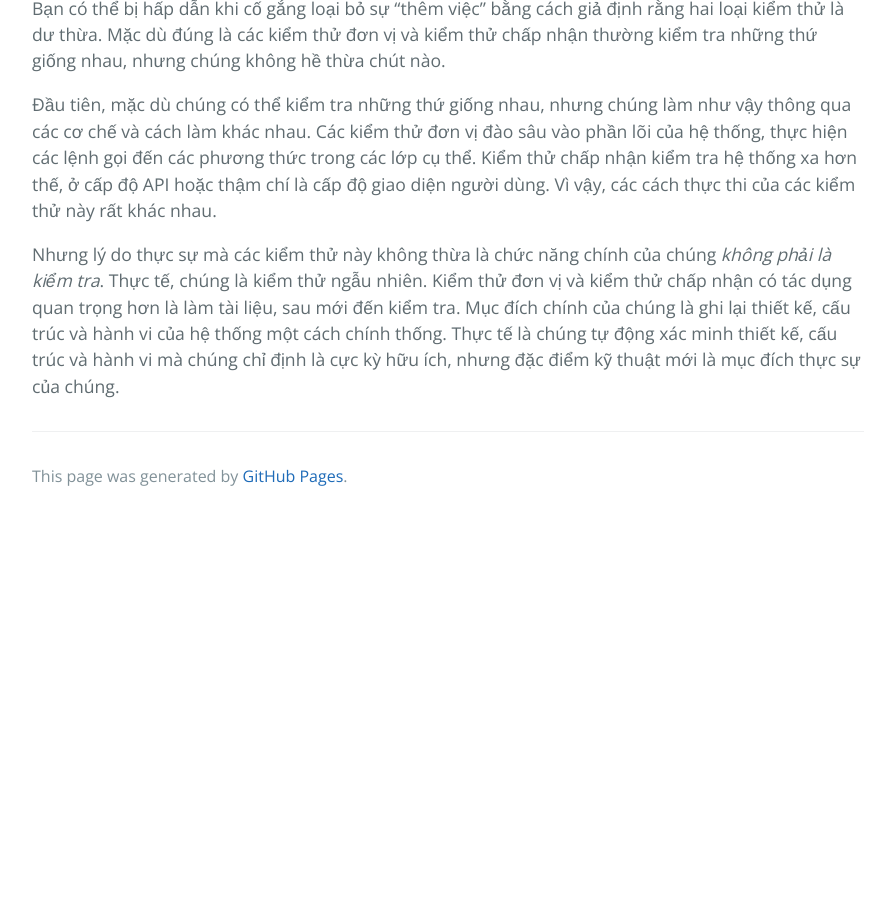
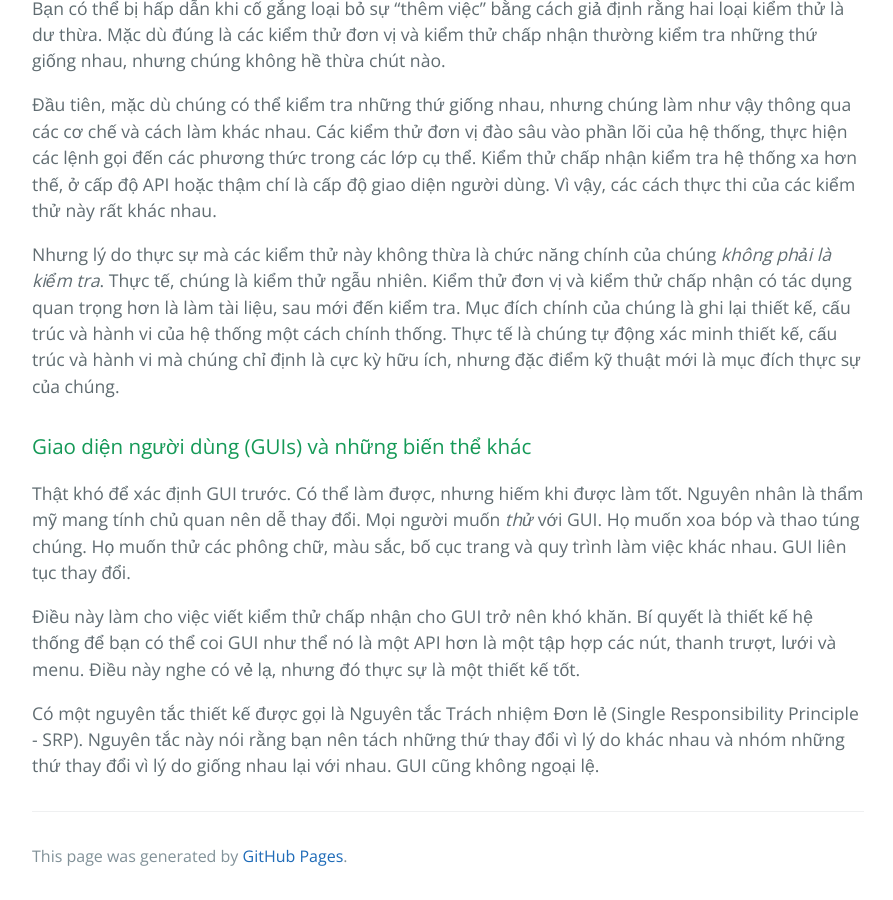
Before and after one commit to HaiBV/haibv.github.io, a Jekyll site: the page built from clean-coder/chapter-7-acceptance-testing.md, in a window 1280 px wide and 900 px high, scrolled down 13007 px. Shown: the whole window, without its empty margins (192-1085 px from the left). Built offline with Jekyll 4.4.1, drawn with Linux system fonts in a browser that asks for light colours; our own code applies the rules of GitHub Pages for plain Markdown files; before the commit the page ends 13527 px from its top, so only the background shows below that.

Commit message:
Book - The Clean Coder - Chapter 7 - Acceptance Testing

```diff
--- a/clean-coder/chapter-7-acceptance-testing.md
+++ b/clean-coder/chapter-7-acceptance-testing.md
@@ -379,3 +379,11 @@ Bạn có thể bị hấp dẫn khi cố gắng loại bỏ sự "thêm việc"
 Đầu tiên, mặc dù chúng có thể kiểm tra những thứ giống nhau, nhưng chúng làm như vậy thông qua các cơ chế và cách làm khác nhau. Các kiểm thử đơn vị đào sâu vào phần lõi của hệ thống, thực hiện các lệnh gọi đến các phương thức trong các lớp cụ thể. Kiểm thử chấp nhận kiểm tra hệ thống xa hơn thế, ở cấp độ API hoặc thậm chí là cấp độ giao diện người dùng. Vì vậy, các cách thực thi của các kiểm thử này rất khác nhau.
 
 Nhưng lý do thực sự mà các kiểm thử này không thừa là chức năng chính của chúng _không phải là kiểm tra_. Thực tế, chúng là kiểm thử ngẫu nhiên. Kiểm thử đơn vị và kiểm thử chấp nhận có tác dụng quan trọng hơn là làm tài liệu, sau mới đến kiểm tra. Mục đích chính của chúng là ghi lại thiết kế, cấu trúc và hành vi của hệ thống một cách chính thống. Thực tế là chúng tự động xác minh thiết kế, cấu trúc và hành vi mà chúng chỉ định là cực kỳ hữu ích, nhưng đặc điểm kỹ thuật mới là mục đích thực sự của chúng.
+
+### Giao diện người dùng (GUIs) và những biến thể khác
+
+Thật khó để xác định GUI trước. Có thể làm được, nhưng hiếm khi được làm tốt. Nguyên nhân là thẩm mỹ mang tính chủ quan nên dễ thay đổi. Mọi người muốn _thử_ với GUI. Họ muốn xoa bóp và thao túng chúng. Họ muốn thử các phông chữ, màu sắc, bố cục trang và quy trình làm việc khác nhau. GUI liên tục thay đổi.
+
+Điều này làm cho việc viết kiểm thử chấp nhận cho GUI trở nên khó khăn. Bí quyết là thiết kế hệ thống để bạn có thể coi GUI như thể nó là một API hơn là một tập hợp các nút, thanh trượt, lưới và menu. Điều này nghe có vẻ lạ, nhưng đó thực sự là một thiết kế tốt.
+
+Có một nguyên tắc thiết kế được gọi là Nguyên tắc Trách nhiệm Đơn lẻ (Single Responsibility Principle - SRP). Nguyên tắc này nói rằng bạn nên tách những thứ thay đổi vì lý do khác nhau và nhóm những thứ thay đổi vì lý do giống nhau lại với nhau. GUI cũng không ngoại lệ.
```
